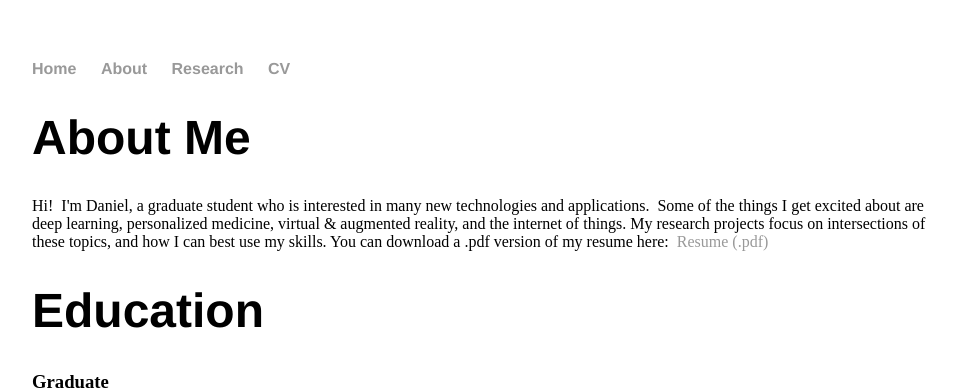
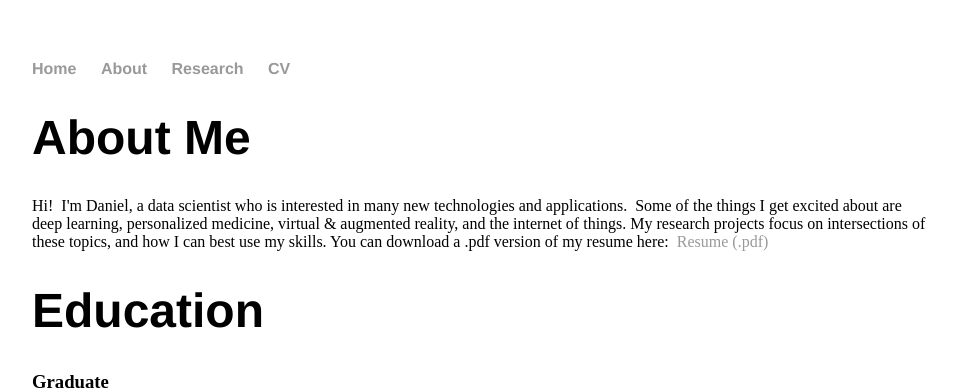
Before and after one commit to danielroymiller/danielroymiller.github.io, a Jekyll site: the page built from cv/index.html, in a window 1280 px wide. Shown: the top 390 px of the page, without its empty margins (160-1119 px from the left). Built offline with Jekyll 4.4.1, drawn with Linux system fonts in a browser that asks for light colours.

Commit message:
Update index.html

```diff
--- a/cv/index.html
+++ b/cv/index.html
@@ -4,7 +4,7 @@ title: Daniel Roy Miller
 ---
 <div class="blurb">
   <h1>About Me</h1>
-    Hi!  I'm Daniel, a graduate student who is interested in many new technologies and applications.  Some of the things I get excited about are deep learning, personalized medicine, virtual &amp; augmented reality, and the internet of things.
+    Hi!  I'm Daniel, a data scientist who is interested in many new technologies and applications.  Some of the things I get excited about are deep learning, personalized medicine, virtual &amp; augmented reality, and the internet of things.
     My research projects focus on intersections of these topics, and how I can best use my skills.
     You can download a .pdf version of my resume here:  <a href="/cv/Resume_DanielMiller.pdf" target="_blank" rel="noopener">Resume (.pdf)</a>
 
```
